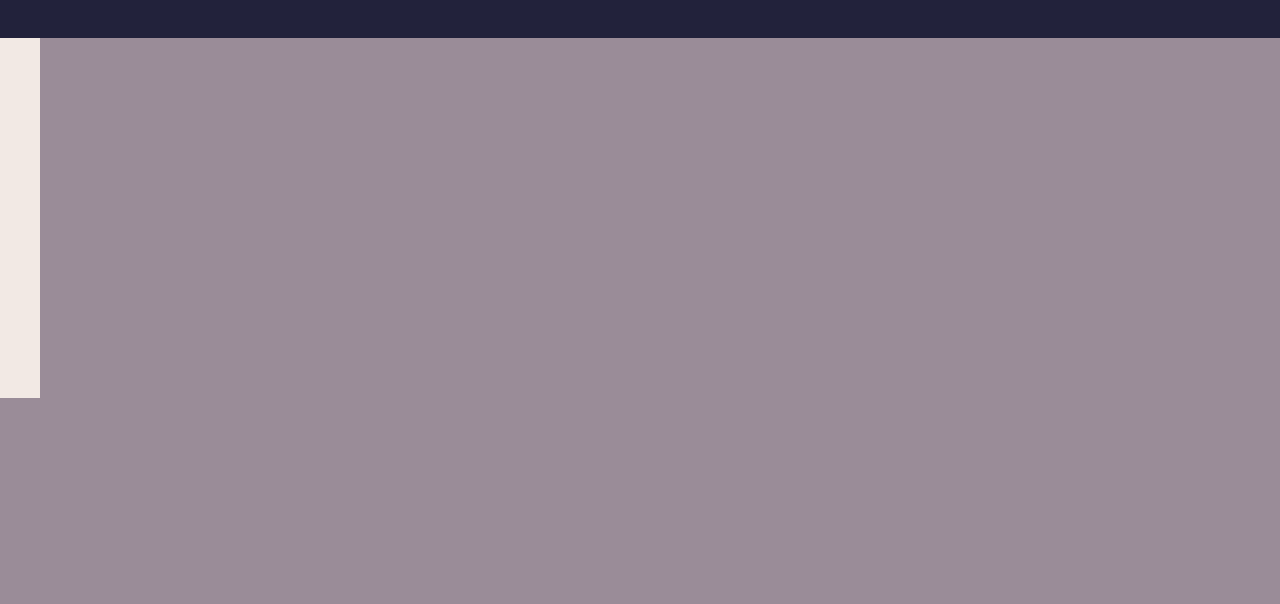
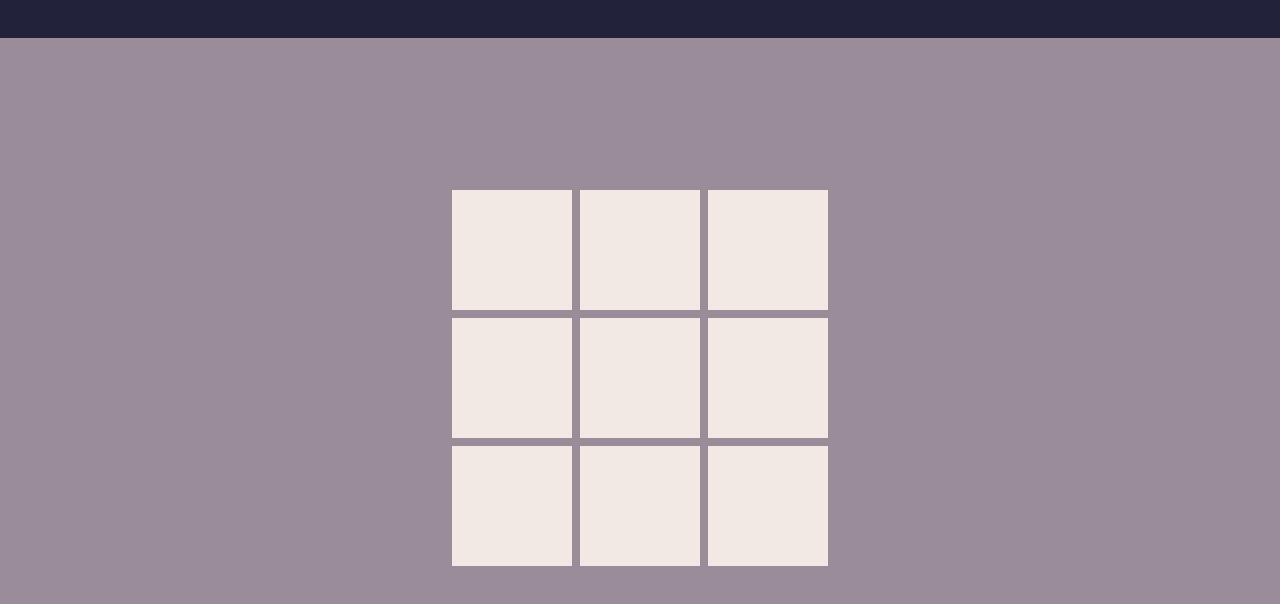
Before and after one commit to rmcclintick/TicTacToe, a plain HTML site: page index.html in a window 1280 px wide. Shown: the part 82-686 px from the top of the page. Drawn offline with Linux system fonts and the light colour scheme.

Commit message:
layout gameboard

```diff
--- a/TicTacToe.js
+++ b/TicTacToe.js
@@ -7,7 +7,6 @@ const GameBoard = () => {
         for (let j = 0; j < 3; j++) {
             let tile = Tile();
             gameArea.appendChild(tile.getElement());
-            console.log("create");
             row.push(Tile())
         }
         grid.push(row);
@@ -30,4 +29,3 @@ const Tile = () => {
 }
 
 const gameBoard = GameBoard();
-console.log(gameBoard);
--- a/styles.css
+++ b/styles.css
@@ -9,8 +9,6 @@
 }
 
 .grid-space {
-    width: 40px;
-    height: 40px;
     background-color: #f2e9e4;
 }
 
@@ -32,4 +30,13 @@
 .game-area {
     background-color: #9a8c98;
     height: calc(100vh - var(--header-height));
+    display: flex;
 }
+
+.game-board {
+    display: grid;
+    grid-template-columns: 15vh 15vh 15vh;
+    grid-template-rows: 15vh 15vh 15vh;
+    gap: 8px;
+    margin: auto;
+}
```
